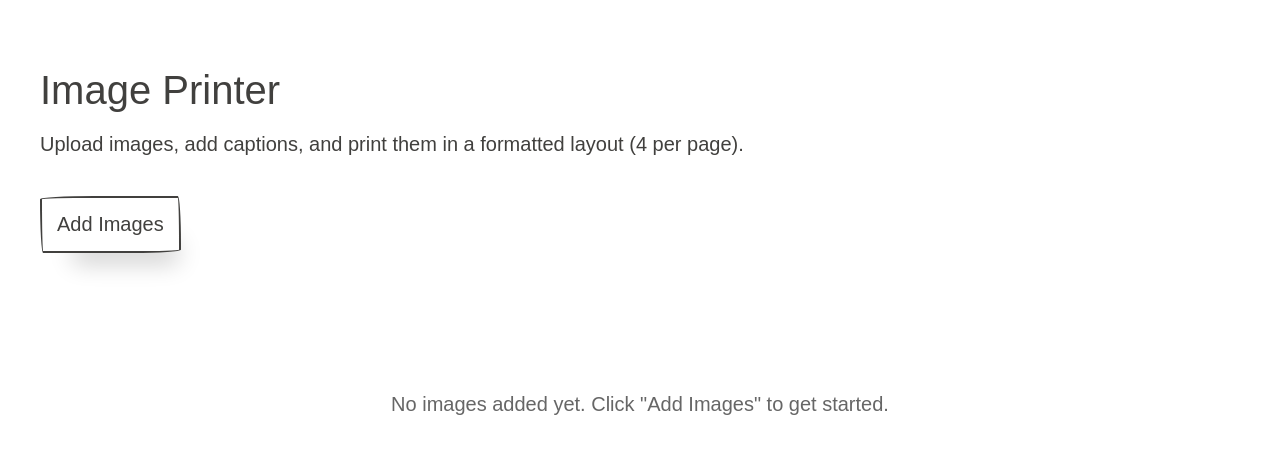
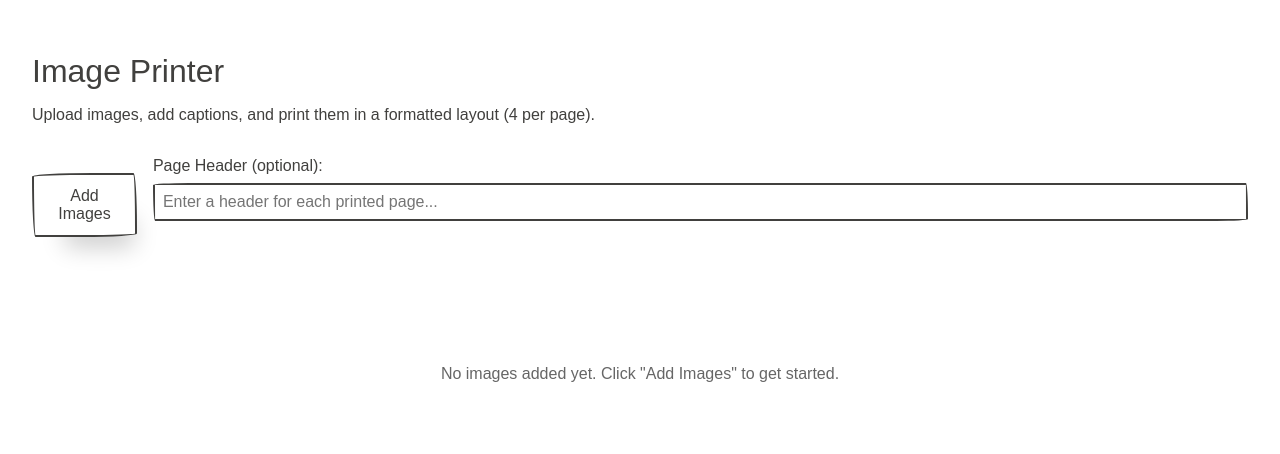
Before and after one commit to aneuhold/web-mini-apps, a Next.js app: page /image-printer in a window 1280 px wide. Shown: the top 454 px of the page. Built offline with nearby package versions, Linux system fonts and the light colour scheme; a web font is replaced by a local one.

Commit message:
Update styling weeeee

```diff
--- a/app/(routes)/image-printer/page.module.css
+++ b/app/(routes)/image-printer/page.module.css
@@ -20,11 +20,32 @@
 
 .controls {
   display: flex;
+  flex-direction: row;
   gap: 1rem;
+  justify-content: space-between;
   margin-bottom: 2rem;
 
   .fileInput {
     display: none;
+  }
+
+  @media print {
+    display: none;
+  }
+}
+
+.headerInputContainer {
+  margin-bottom: 2rem;
+  width: 100%;
+
+  .headerLabel {
+    display: block;
+    margin-bottom: 0.5rem;
+    font-weight: 500;
+  }
+
+  .headerInput {
+    width: 100%;
   }
 
   @media print {
@@ -99,6 +120,11 @@
     max-width: unset;
   }
 
+  .printText {
+    font-family: Arial, serif;
+    font-weight: bold;
+  }
+
   .pagesContainer {
     display: grid;
     grid-template-columns: 1fr;
@@ -109,10 +135,17 @@
 
       display: grid;
       grid-template-columns: 1fr 1fr;
+      grid-template-rows: auto 1fr 1fr;
       justify-items: center;
       gap: 2rem;
 
       page-break-inside: avoid;
+
+      .pageHeader {
+        grid-column: 1 / -1;
+        text-align: center;
+        width: 100%;
+      }
     }
   }
 
@@ -143,12 +176,10 @@
         aspect-ratio: 4/3;
         object-fit: contain;
         border-radius: 4px;
-        border: 2px solid black;
       }
     }
 
     .printCaption {
-      font-family: 'Times New Roman', serif;
       display: block;
       text-align: center;
     }
--- a/app/(routes)/image-printer/page.tsx
+++ b/app/(routes)/image-printer/page.tsx
@@ -16,6 +16,7 @@ type ImageData = {
  */
 export default function Page() {
   const [images, setImages] = useState<ImageData[]>([]);
+  const [pageHeader, setPageHeader] = useState<string>('');
   const fileInputRef = useRef<HTMLInputElement>(null);
 
   // Clean up blob URLs on unmount
@@ -109,6 +110,22 @@ export default function Page() {
         <button onClick={handleAddImages} className={styles.button} type="button">
           Add Images
         </button>
+        <div className={styles.headerInputContainer}>
+          <label htmlFor="pageHeader" className={styles.headerLabel}>
+            Page Header (optional):
+          </label>
+          <input
+            id="pageHeader"
+            type="text"
+            value={pageHeader}
+            onChange={(e) => {
+              setPageHeader(e.target.value);
+            }}
+            placeholder="Enter a header for each printed page..."
+            className={styles.headerInput}
+            aria-label="Page header"
+          />
+        </div>
         {images.length > 0 && (
           <button
             onClick={handlePrint}
@@ -165,6 +182,9 @@ export default function Page() {
           <div className={styles.pagesContainer}>
             {chunkArray(images, 4).map((pageImages, pageIndex) => (
               <div key={pageIndex} className={styles.page}>
+                {pageHeader && (
+                  <div className={`${styles.pageHeader} ${styles.printText}`}>{pageHeader}</div>
+                )}
                 {pageImages.map((image) => (
                   <div key={image.id} className={styles.printImageCard}>
                     <div className={styles.printImageContainer}>
@@ -177,7 +197,9 @@ export default function Page() {
                     </div>
 
                     {image.caption ? (
-                      <span className={styles.printCaption}>{image.caption}</span>
+                      <span className={`${styles.printCaption} ${styles.printText}`}>
+                        {image.caption}
+                      </span>
                     ) : null}
                   </div>
                 ))}
--- a/app/global-styles/global.css
+++ b/app/global-styles/global.css
@@ -1,5 +1,9 @@
 /* Using paper css for now */
 @import url('https://unpkg.com/papercss/dist/paper.min.css') layer(external);
+
+html {
+  font-size: 16px;
+}
 
 html,
 body {
```
